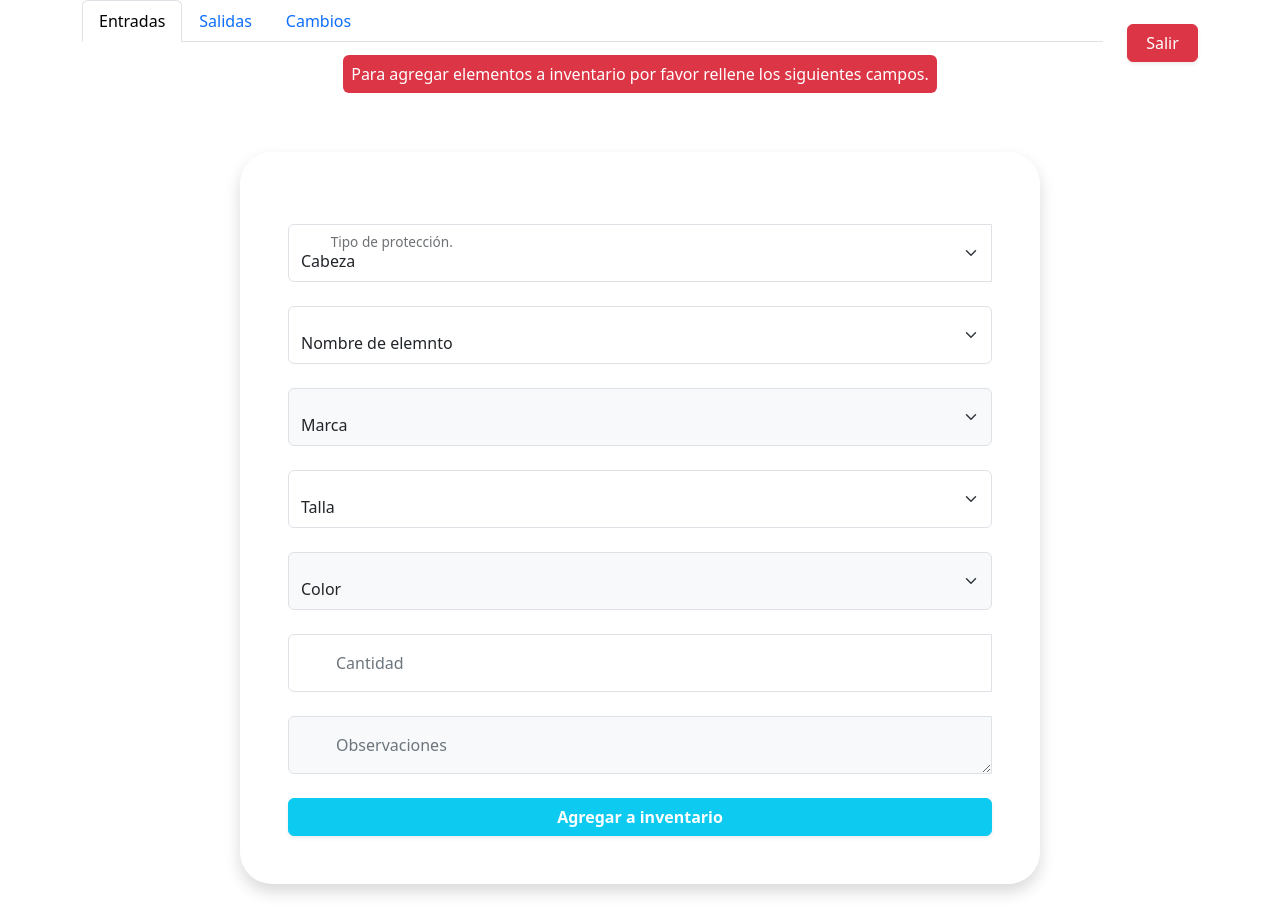
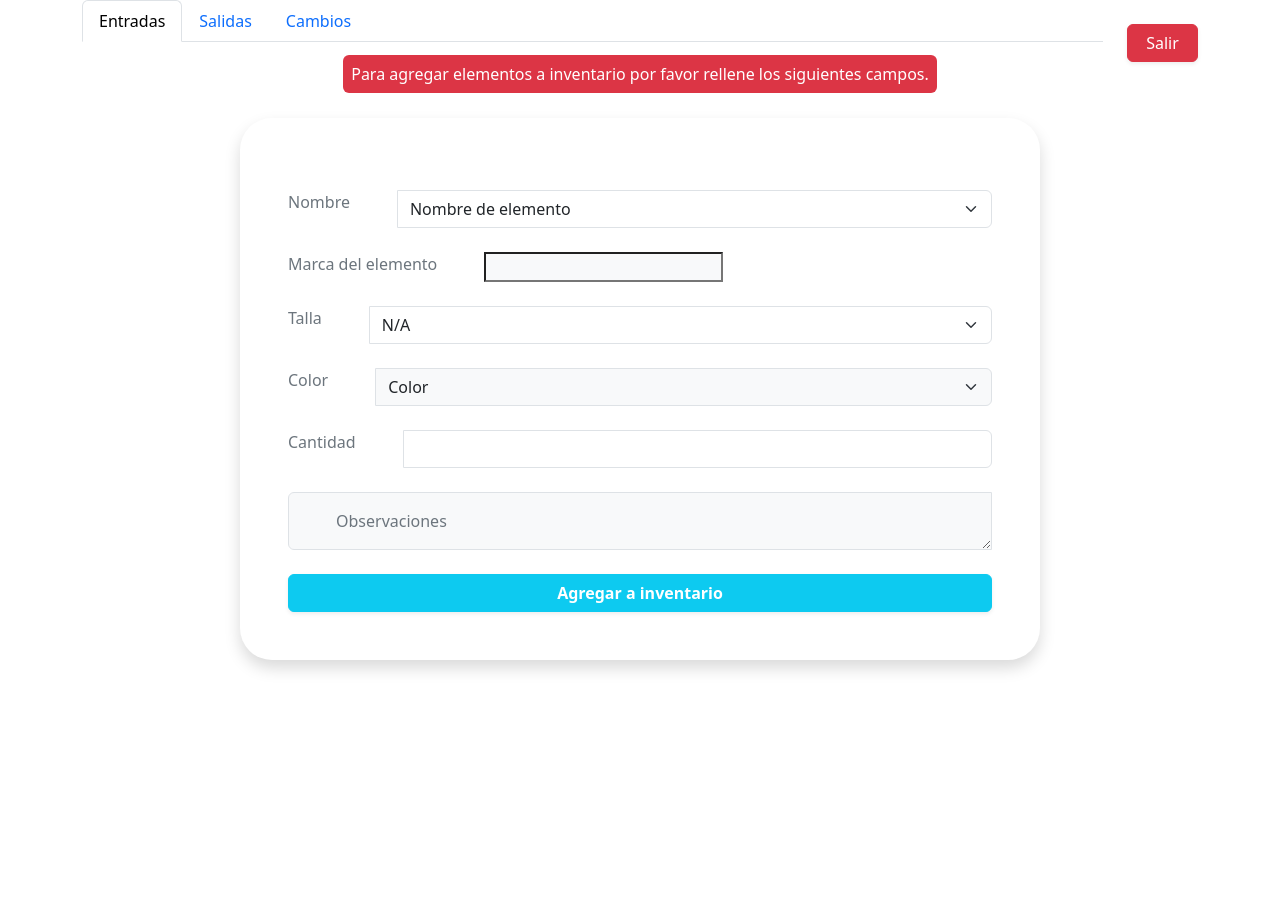
Before and after one commit to Rajold/almaSena, a PHP site: the page made by views/entradas.html in a window 1280 px wide. After the commit the page ends 671 px from the top, so only its background shows below. Run offline with PHP 8.4, Linux system fonts and the light colour scheme.

Commit message:
added readme file

```diff
--- a/views/entradas.html
+++ b/views/entradas.html
@@ -10,7 +10,7 @@
   <title>Movimientos</title>
 </head>
 
-<body>
+<body class="vh-100">
   <div class="container">
     <div class="row">
       <div class="col-11">
@@ -34,105 +34,103 @@
         </div>
       </div>
     </div>
-  </div>
-
 
     <div class="container-fluid d-flex justify-content-center align-items-center input-group mb-3">
       <div class="mb-3 input-group-prepend">
-      <span class="bg-danger text-white p-2 rounded" for="selectr" type="text">Para agregar elementos a inventario por favor rellene los siguientes campos.</span>
-
-
+        <span class="bg-danger text-white p-2 rounded" for="selectr" type="text">Para agregar elementos a inventario por
+          favor rellene los siguientes campos.</span>
       </div>
     </div>
 
 
 
-  <div class="d-flex justify-content-center align-items-center vh-100">
+    <div class="d-flex justify-content-center align-items-center">
       <div class=" p-5 rounded-5 text-secondary shadow" style="width: 50rem">
-
         <!-- inicio formulario -->
         <form action="../controllers/addElements.php" method="post">
-        <div class="form-floating input-group mt-4">
-          <!-- size="3" para tipo scroll bar-->
-          <select class="form-select" name="category" id="selectr">
-            <option value="1">Cabeza</option>
-            <option value="2">Visual</option>
-            <option value="3">Auditivo</option>
-            <option value="4">Respiratorio</option>
-            <option value="5">cuerpo</option>
-            <option value="6">Manos</option>
-            <option value="7">Pies</option>
+
+          <!-- Nombre de elemento -->
+          <div class="input-group mt-4">
+            <label for="selectr" class="form-label pe-5">Nombre</label>
+            <select class="form-select" name="elementoNombre" id="selectr" required>
+              <option value="0">Nombre de elemento</option>
+              <option value="BATA DESECHABLE">BATA DESECHABLE</option>
+              <option value="BOLSA PLASTICA BASURA">BOLSA PLASTICA BASURA</option>
+              <option value="4">BOTAS DE TRABAJO</option>
+              <option value="5">CARETA GUADAÑAR</option>
+              <option value="6">CARETA VETERINARIA</option>
+              <option value="5">CARTUCHO QUIMICO</option>
+              <option value="7">CASCO</option>
+              <option value="8">CHALECO REFLECTIVO NARANJA</option>
+              <option value="9">COFIA</option>
+              <option value="10">DELANTAL DE HULE</option>
+              <option value="11">FILTRO MASCARA</option>
+              <option value="2">GAFAS LABORATORIO</option>
+              <option value="3">GAFAS SEGURIDAD</option>
+              <option value="4">GORRO TIPO MALLA</option>
+              <option value="5">GUANTE CARNAZA</option>
+              <option value="6">GUANTE CAUCHO LARGO</option>
+              <option value="5">GUANTES DE EXAMEN</option>
+              <option value="7">GUANTES MOSQUETERO</option>
+              <option value="8">GUANTES QUIRURGICOS</option>
+              <option value="9">GUANTES VETERINARIO</option>
             </select>
-              <label for="codeInput" class="form-label px-5">Tipo de protección.</label>
           </div>
 
+          <!-- Marca -->
+          <div class="input-group mt-4">
+            <label class=" pe-5" for="selectr">Marca del elemento</label>
+            <input class=" bg-light" name="elementoMarca" id="selectr" required>
+          </div>
 
+          <!-- Talla -->
+          <div class="input-group mt-4">
+            <label class=" pe-5" for="">Talla</label>
+            <select class="form-select" name="elementoTalla" id="selectr" required>
+              <option value="1">N/A</option>
+              <option class="bg-secondary" value="2">S</option>
+              <option class="bg-secondary" value="3">M</option>
+              <option class="bg-secondary" value="4">L</option>
+              <option class="bg-secondary" value="5">XL</option>
+              <option value="6">7</option>
+              <option value="7">8</option>
+              <option value="8">9</option>
+              <OPTION value="9">10</OPTION>
+              <option class="bg-secondary" value="10">36</option>
+              <option class="bg-secondary" value="11">37</option>
+              <option class="bg-secondary" value="12">38</option>
+              <option class="bg-secondary" value="13">39</option>
+              <option class="bg-secondary" value="14">40</option>
+              <option class="bg-secondary" value="15">41</option>
+              <option class="bg-secondary" value="16">42</option>
+              <option class="bg-secondary" value="17">43</option>
+            </select>
+          </div>
 
+          <!-- Color -->
+          <div class="input-group mt-4">
+            <label class=" pe-5" for="">Color</label>
+            <select class="form-select bg-light" name="elementoColor" id="selectr" required>
+              <option value="1">Color</option>
+              <option value="2">Amarillo</option>
+              <option value="3">Azul</option>
+              <option value="4">Rojo</option>
+              <option value="5">Verde</option>
+              <option value="6">Violeta</option>
+              <option value="7">Naranja</option>
+              <option value="8">Café</option>
+              <option value="9">Gris</option>
+              <option value="10">Negro</option>
+            </select>
+          </div>
 
-
-
-
-
-        <div class="form-floating input-group mt-4">
-          <select class="form-select" name="elements" id="selectr">
-            <option value="1">Nombre de elemnto</option>
-            <option value="2">Botas Puntera</option>
-            <option value="3">Tapa</option>
-            <option value="4">Oidos</option>
-            <option value="5">Respiratorio</option>
-            <option value="6">cuerpo</option>
-            <option value="7">Manos</option>
-            <option value="8">Pies</option>
-          </select>
-          <!-- <label for="mailInput" class="form-label px-5">Nombre</label> -->
+          <div class="input-group mt-4">
+            <label for="amount" class="form-label pe-5">Cantidad</label>
+            <input class=" form-control" name="elementoCantidad" type="number" id="amount" placeholder="" required/>
           </div>
 
           <div class="form-floating input-group mt-4">
-          <select class="form-select bg-light" name="elements" id="selectr">
-            <option value="1">Marca</option>
-            <option value="2">Cabeza</option>
-            <option value="3">Ojos</option>
-            <option value="4">Oidos</option>
-            <option value="5">Respiratorio</option>
-            <option value="6">cuerpo</option>
-            <option value="7">Manos</option>
-            <option value="8">Pies</option>
-          </select>
-        </div>
-
-        <div class="form-floating input-group mt-4">
-          <select class="form-select" name="elements" id="selectr">
-            <option value="1">Talla</option>
-            <option value="2">Cabeza</option>
-            <option value="3">Ojos</option>
-            <option value="4">Oidos</option>
-            <option value="5">Respiratorio</option>
-            <option value="6">cuerpo</option>
-            <option value="7">Manos</option>
-            <option value="8">Pies</option>
-          </select>
-        </div>
-
-        <div class="form-floating input-group mt-4">
-          <select class="form-select bg-light" name="elements" id="selectr">
-            <option value="1">Color</option>
-            <option value="2">Cabeza</option>
-            <option value="3">Ojos</option>
-            <option value="4">Oidos</option>
-            <option value="5">Respiratorio</option>
-            <option value="6">cuerpo</option>
-            <option value="7">Manos</option>
-            <option value="8">Pies</option>
-          </select>
-        </div>
-
-        <div class="form-floating input-group mt-4">
-          <input class=" form-control" name="cantidad" type="number" id="amount" placeholder="" />
-          <label for="amount" class="form-label px-5">Cantidad</label>
-        </div>
-
-        <div class="form-floating input-group mt-4">
-          <textarea class=" form-control bg-light" name="obsrvn" type="text" id="obsrvn" placeholder=""></textarea>
+            <textarea class=" form-control bg-light" name="elementoNota" type="text" id="obsrvn" placeholder=""></textarea>
             <label for="obsrvn" class="form-label px-5">Observaciones</label>
           </div>
 
@@ -145,6 +143,7 @@
         <!-- fin de formulario -->
       </div>
     </div>
+  </div>
 
 
 
--- a/views/views.css
+++ b/views/views.css
@@ -4,5 +4,5 @@
 }
 
 .spacer {
-    height: 50px;
+    height: 180px;
 }
```
Also changed, not shown: controllers/addElements.php (+10 -4 lines), views/404.html (+2 -5 lines), readme.txt (added). Lines whose indentation alone changed are shown as unchanged.
